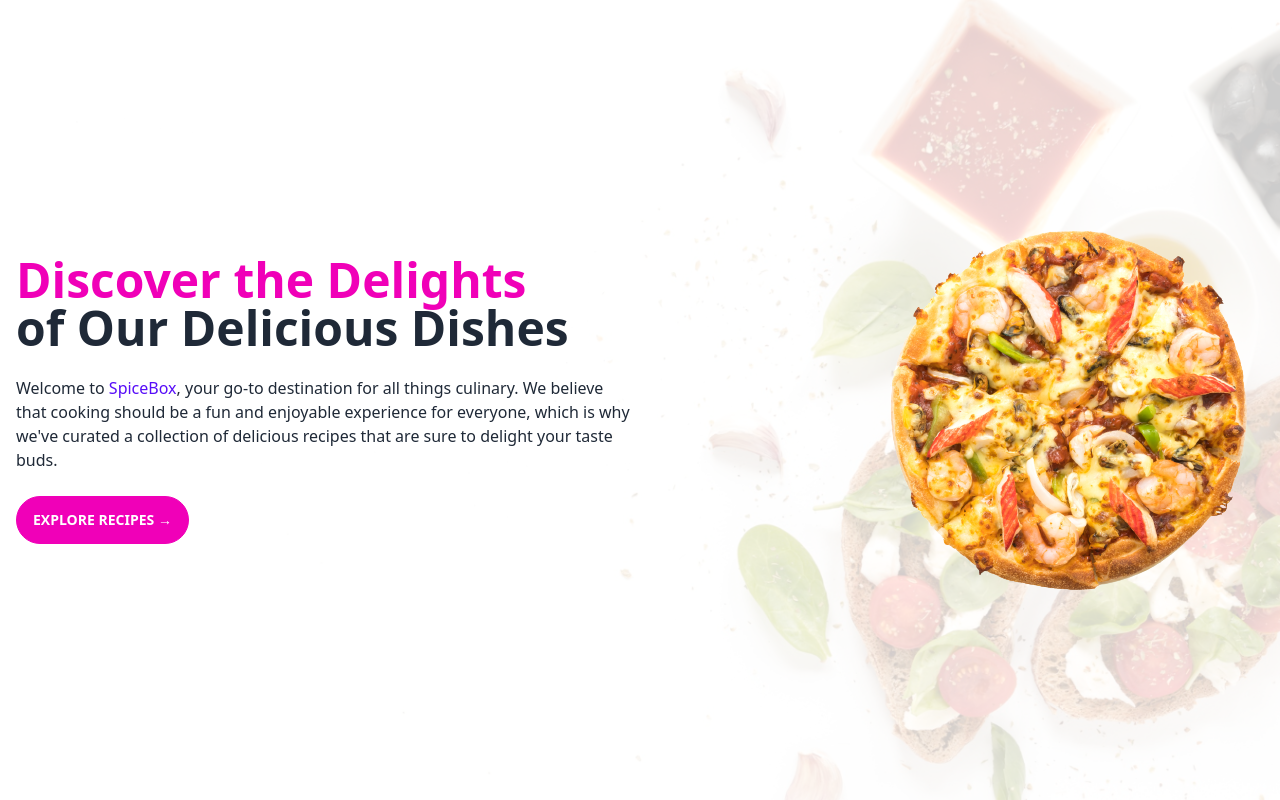
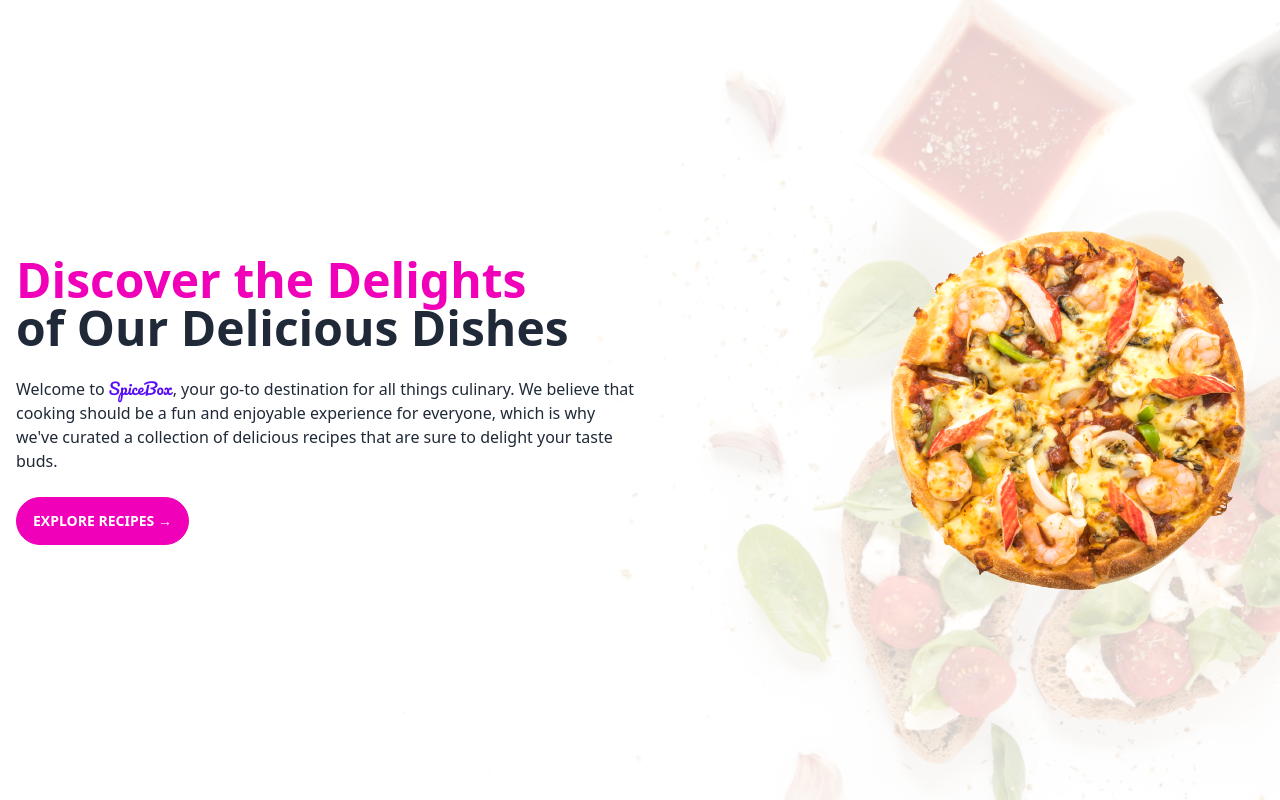
Before and after one commit to agusbw/spicebox, a React (Vite) app: page / in a window 1280 px wide. Built offline with nearby package versions, Linux system fonts and the light colour scheme; no server answers.

Commit message:
style: adding external font

```diff
--- a/index.html
+++ b/index.html
@@ -4,6 +4,12 @@
     <meta charset="UTF-8" />
     <link rel="icon" type="image/svg+xml" />
     <meta name="viewport" content="width=device-width, initial-scale=1.0" />
+    <link rel="preconnect" href="https://fonts.googleapis.com" />
+    <link rel="preconnect" href="https://fonts.gstatic.com" crossorigin />
+    <link
+      href="https://fonts.googleapis.com/css2?family=Pacifico&display=swap"
+      rel="stylesheet"
+    />
     <title>Vite + React</title>
   </head>
   <body>
--- a/src/pages/index.jsx
+++ b/src/pages/index.jsx
@@ -25,8 +25,8 @@
               </span>
               , your go-to destination for all things culinary. We believe that
               cooking should be a fun and enjoyable experience for everyone,
-              which is why we've curated a collection of delicious recipes that
-              are sure to delight your taste buds.
+              which is why we&apos;ve curated a collection of delicious recipes
+              that are sure to delight your taste buds.
             </p>
             <div className="flex justify-center lg:block">
               <Link to="/recipes" className="btn btn-secondary rounded-full">
--- a/tailwind.config.js
+++ b/tailwind.config.js
@@ -2,7 +2,11 @@
 export default {
   content: ["./index.html", "./src/**/*.{js,ts,jsx,tsx}"],
   theme: {
-    extend: {},
+    extend: {
+      fontFamily: {
+        pacifico: ["Pacifico", "cursive"],
+      },
+    },
   },
   plugins: [require("daisyui")],
 };
```
